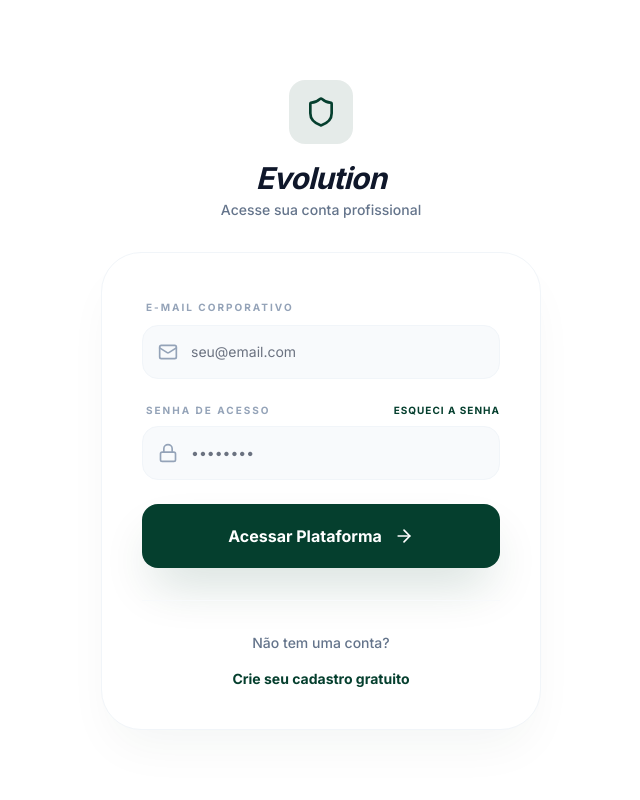
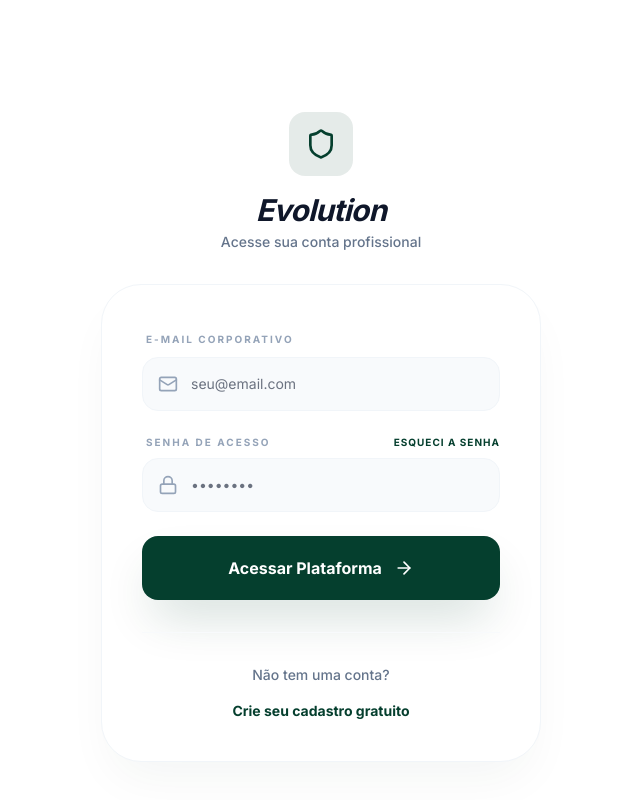
Before and after one commit to jenilsonramos/sisublochat, a React (Vite) app: page /dashboard in a window 1280 px wide. Shown: the top 800 px of the page, without its empty margins (319-959 px from the left). Built offline with nearby package versions, Linux system fonts and the light colour scheme; no server answers; the database is empty.

Commit message:
fix: ensure all auth form fields are visible on desktop by removing justify-center in favor of padding

```diff
--- a/pages/ForgotPasswordPage.tsx
+++ b/pages/ForgotPasswordPage.tsx
@@ -84,8 +84,8 @@ const ForgotPasswordPage: React.FC<ForgotPasswordPageProps> = ({ onBack, onRegis
     };
 
     return (
-        <div className="min-h-screen w-full bg-white dark:bg-slate-950 flex flex-col items-center justify-start sm:justify-center p-4 sm:p-6 lg:p-8">
-            <div className="w-full max-w-[440px] space-y-8 py-10 sm:py-12">
+        <div className="min-h-screen w-full bg-white dark:bg-slate-950 flex flex-col items-center justify-start p-4 sm:p-6 lg:p-8">
+            <div className="w-full max-w-[440px] space-y-8 py-12 sm:py-20">
                 {/* Header Back Button & Logo */}
                 <div className="flex flex-col items-center justify-center space-y-6 animate-in fade-in zoom-in duration-700 text-center">
                     <button
--- a/pages/LoginPage.tsx
+++ b/pages/LoginPage.tsx
@@ -93,8 +93,8 @@ const LoginPage: React.FC<LoginPageProps> = ({ onLoginSuccess, onRegister, onFor
     };
 
     return (
-        <div className="min-h-screen w-full bg-white dark:bg-slate-950 flex flex-col items-center justify-start sm:justify-center p-4 sm:p-6 lg:p-8">
-            <div className="w-full max-w-[440px] space-y-8 py-10 sm:py-12">
+        <div className="min-h-screen w-full bg-white dark:bg-slate-950 flex flex-col items-center justify-start p-4 sm:p-6 lg:p-8">
+            <div className="w-full max-w-[440px] space-y-8 py-12 sm:py-20">
                 {/* Logo Centralizado */}
                 <div className="flex flex-col items-center justify-center space-y-4 animate-in fade-in zoom-in duration-700">
                     <div className="w-16 h-16 bg-primary/10 rounded-2xl flex items-center justify-center">
--- a/pages/RegisterPage.tsx
+++ b/pages/RegisterPage.tsx
@@ -128,8 +128,8 @@ const RegisterPage: React.FC<RegisterPageProps> = ({ onLogin, onForgotPassword }
     };
 
     return (
-        <div className="min-h-screen w-full bg-white dark:bg-slate-950 flex flex-col items-center justify-start sm:justify-center p-4 sm:p-6 lg:p-8">
-            <div className="w-full max-w-[520px] space-y-8 py-10 sm:py-12">
+        <div className="min-h-screen w-full bg-white dark:bg-slate-950 flex flex-col items-center justify-start p-4 sm:p-6 lg:p-8">
+            <div className="w-full max-w-[520px] space-y-8 py-12 sm:py-20">
                 {/* Logo Centralizado */}
                 <div className="flex flex-col items-center justify-center space-y-4 animate-in fade-in zoom-in duration-700">
                     <div className="w-16 h-16 bg-primary/10 rounded-2xl flex items-center justify-center">
```
